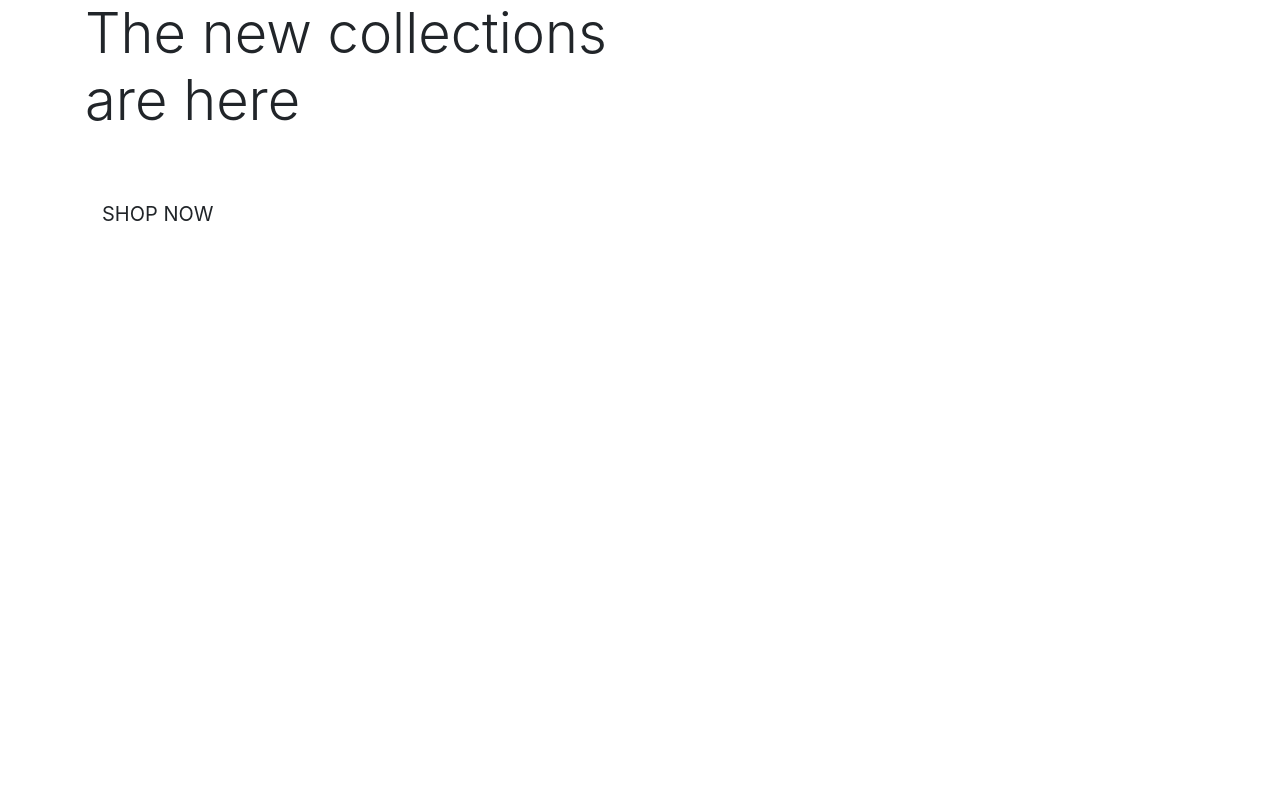
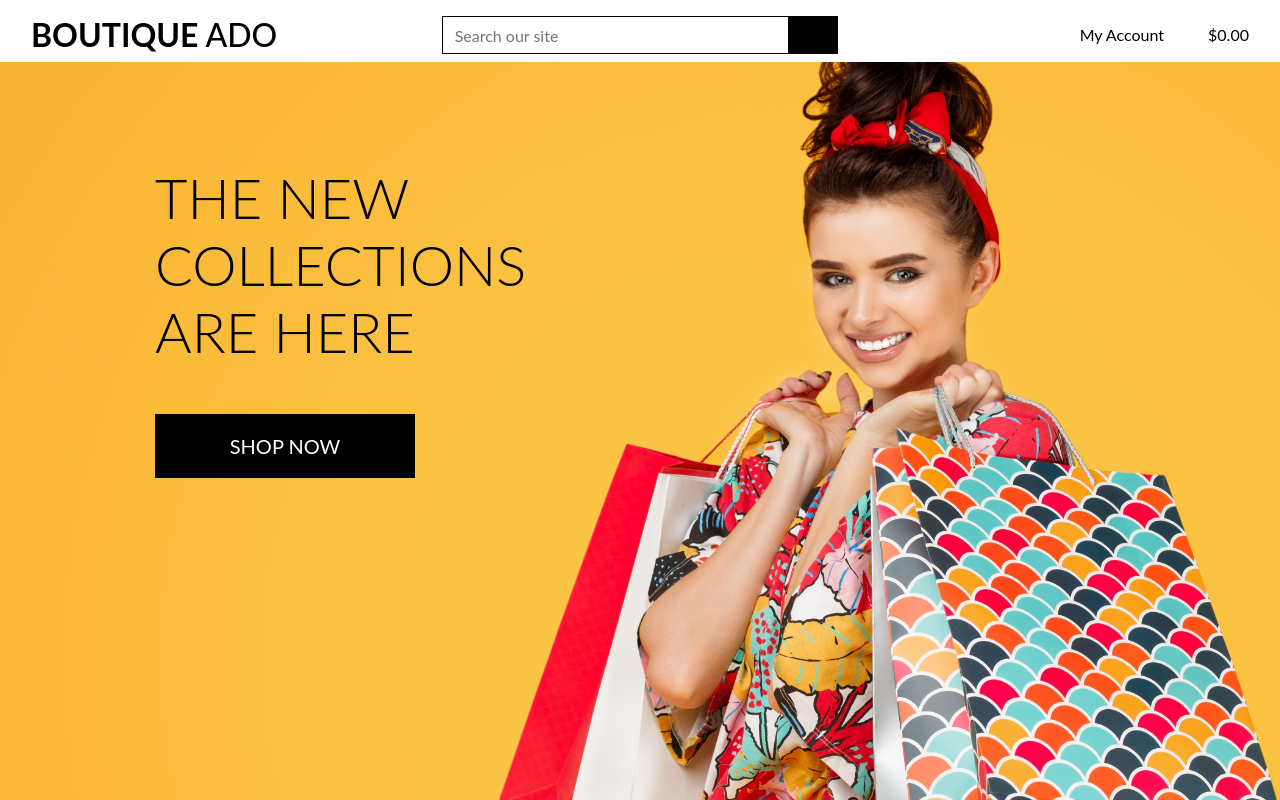
Before and after one commit to zabokaa/balconygarden, a Django app: page /home/ in a window 1280 px wide. Run offline with Django 3.2, Linux system fonts and the light colour scheme.

Commit message:
add topnav  + load css @base.html

```diff
--- /dev/null
+++ b/static/css/base.css
@@ -0,0 +1,81 @@
+html {
+    height: 100%;
+}
+
+body {
+    background: url('/media/homepage_background_cropped.jpg') no-repeat center center fixed;
+    background-size: cover;
+    height: calc(100vh - 164px);
+    color: #555;
+    font-family: 'Lato';
+}
+
+/* from Bulma */
+.icon {
+    align-items: center;
+    display: inline-flex;
+    justify-content: center;
+    height: 1.5rem;
+    width: 1.5rem;
+}
+
+.logo-font {
+    text-transform: uppercase;
+}
+
+.main-logo-link {
+    width: fit-content;
+}
+
+.shop-now-button {
+    background: black;
+    color: white;
+    min-width: 260px;
+}
+
+.btn-black {
+    background: black;
+    color: white;
+}
+
+.shop-now-button:hover,
+.shop-now-button:active,
+.shop-now-button:focus,
+.btn-black:hover,
+.btn-black:active,
+.btn-black:focus {
+    background: #222;
+    color: white;
+}
+
+.text-black {
+    color: #000 !important;
+}
+
+.border-black {
+    border: 1px solid black !important;
+}
+
+/* -------------------------------- Media Queries */
+
+/* Slightly larger container on xl screens */
+@media (min-width: 1200px) {
+  .container {
+    max-width: 80%;
+  }
+}
+
+/* fixed top navbar only on medium and up */
+@media (min-width: 992px) {
+    .fixed-top-desktop-only {
+        position: fixed;
+        top: 0;
+        right: 0;
+        left: 0;
+        z-index: 1030;
+    }
+
+    .header-container {
+        padding-top: 164px;
+    }
+}
--- a/templates/base.html
+++ b/templates/base.html
@@ -17,6 +17,7 @@
     {% endblock %}
 
     {% block extra_css %}
+      <link rel="stylesheet" href="{% static 'css/base.css' %}">
     {% endblock %}
 
     {% block js %}
@@ -25,13 +26,75 @@
     {% endblock %}
 
     {% block extra_js %}
+
     {% endblock %}
 
     <title>Boutique {% block extra_title %} {% endblock %}</title>
   </head>
 
   <body>
-    <header class="container-fluid fixed-top"></header>
+    <header class="container-fluid fixed-top">
+      <header class="container-fluid fixed-top">
+        <div id="topnav" class="row bg-white pt-lg-2 d-none d-lg-flex">
+            <div class="col-12 col-lg-4 my-auto py-1 py-lg-0 text-center text-lg-left">
+                <a href="{% url 'home' %}" class="nav-link main-logo-link">
+                    <h2 class="logo-font text-black my-0"><strong>Boutique</strong> Ado</h2>
+                </a>
+            </div>
+            <div class="col-12 col-lg-4 my-auto py-1 py-lg-0">
+                <form method="GET" action="">
+                    <div class="input-group w-100">
+                        <input class="form-control border border-black rounded-0" type="text" name="q" placeholder="Search our site">
+                        <div class="input-group-append">
+                            <button class="form-control btn btn-black border border-black rounded-0" type="submit">
+                                <span class="icon">
+                                    <i class="fas fa-search"></i>
+                                </span>
+                            </button>
+                        </div>
+                    </div>
+                </form>
+            </div>
+            <div class="col-12 col-lg-4 my-auto py-1 py-lg-0">
+                <ul class="list-inline list-unstyled text-center text-lg-right my-0">
+                    <li class="list-inline-item dropdown">
+                        <a class="text-black nav-link" href="#" id="user-options" data-toggle="dropdown" aria-haspopup="true" aria-expanded="false">
+                            <div class="text-center">
+                                <div><i class="fas fa-user fa-lg"></i></div>
+                                <p class="my-0">My Account</p>
+                            </div>
+                        </a>
+                        <div class="dropdown-menu border-0" aria-labelledby="user-options">
+                            {% if request.user.is_authenticated %}
+                                {% if request.user.is_superuser %}
+                                    <a href="" class="dropdown-item">Product Management</a>
+                                {% endif %}
+                                <a href="" class="dropdown-item">My Profile</a>
+                                <a href="{% url 'account_logout' %}" class="dropdown-item">Logout</a>
+                            {% else %}
+                                <a href="{% url 'account_signup' %}" class="dropdown-item">Register</a>
+                                <a href="{% url 'account_login' %}" class="dropdown-item">Login</a>
+                            {% endif %}
+                        </div>
+                    </li>
+                    <li class="list-inline-item">
+                        <a class="{% if grand_total %}text-info font-weight-bold{% else %}text-black{% endif %} nav-link" href="">
+                            <div class="text-center">
+                                <div><i class="fas fa-shopping-bag fa-lg"></i></div>
+                                <p class="my-0">
+                                    {% if grand_total %}
+                                        ${{ grand_total|floatformat:2 }}
+                                    {% else %}
+                                        $0.00
+                                    {% endif %}
+                                </p>
+                            </div>
+                        </a>
+                    </li>
+                </ul>
+            </div>
+        </div>
+</header>
 
 {% if messages %}
   <div class="message-container"></div>
@@ -46,5 +109,6 @@
 {% block postloadjs %}
 {% endblock %}
 
+
 </body>
 </html>
```
Also changed, not shown: media/homepage_background_cropped.jpg (added). Lines whose indentation alone changed are shown as unchanged.
